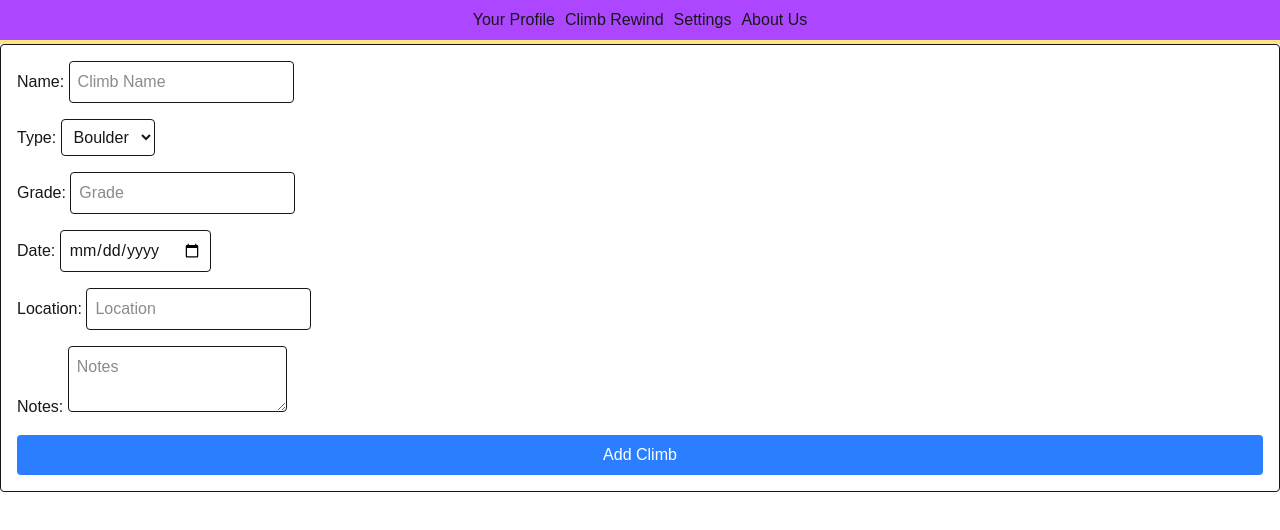
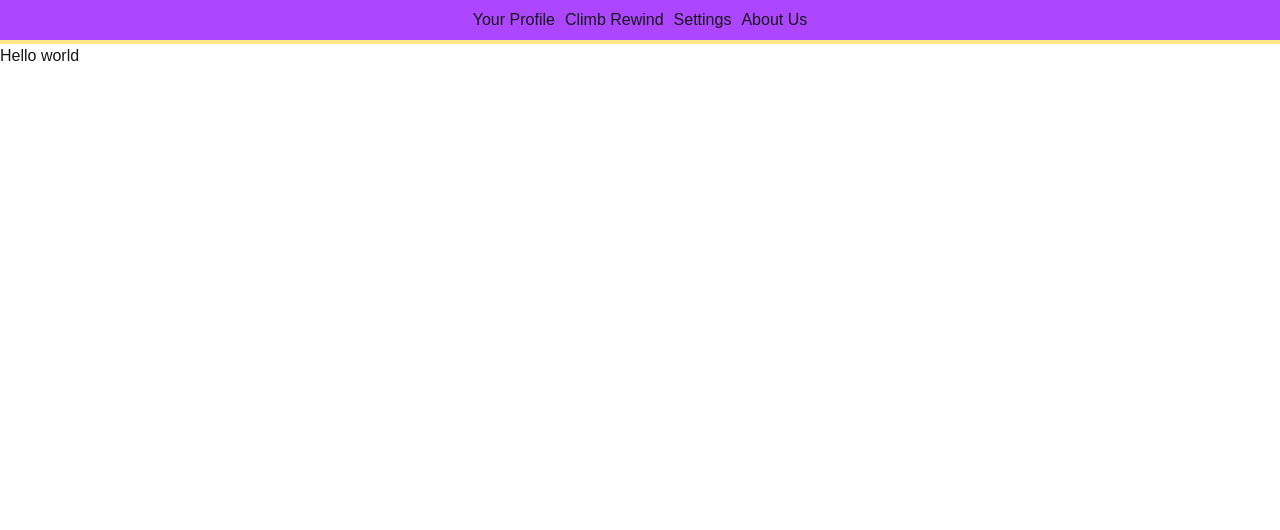
Before and after one commit to BlaiseGD/Climb-Logger, a Next.js app: page / in a window 1280 px wide. Shown: the top 530 px of the page. Built offline with nearby package versions, Linux system fonts and the light colour scheme.

Commit message:
Revert "added climb form to home page"
This reverts commit 436631ece5eeabfb8f1e64ded3f8e66857867b1a.

```diff
--- a/src/app/page.tsx
+++ b/src/app/page.tsx
@@ -1,4 +1,3 @@
-import MakeClimb from "@/components/makeClimb";
 import Navbar from "@/components/navbar/index"
 
 export default function Home() {
@@ -6,7 +5,7 @@ export default function Home() {
     <div>
       <main>
         <Navbar/>
-        <MakeClimb/>
+        <h1>Hello world</h1>
       </main>
     </div>
   );
```
